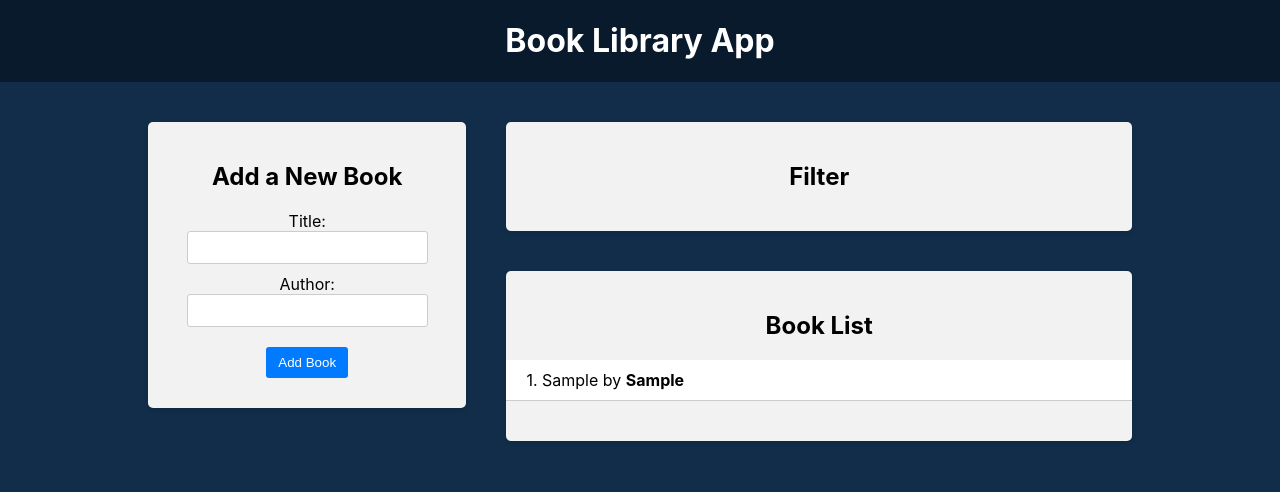
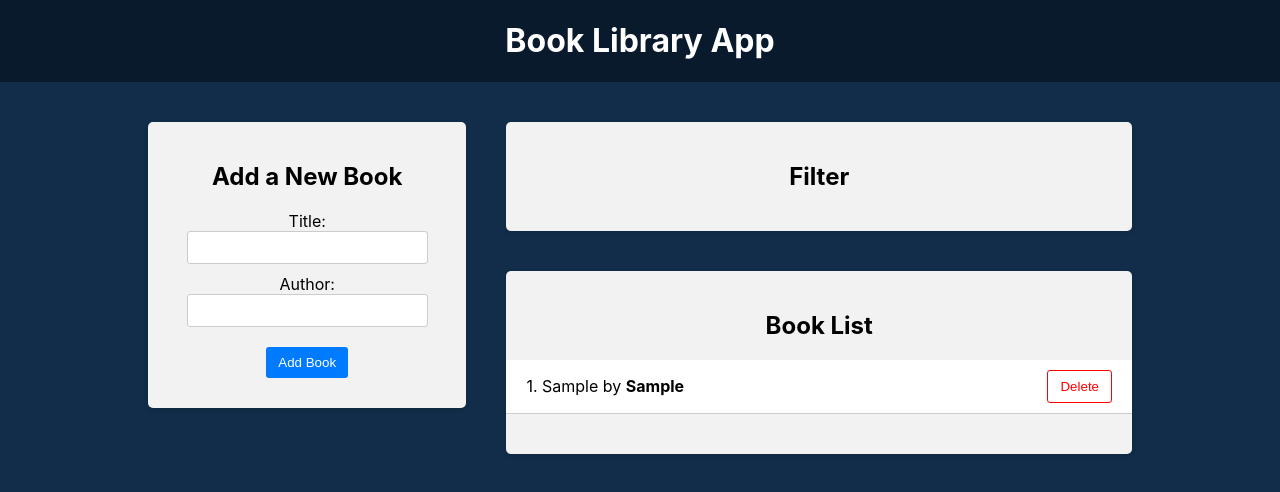
Before and after one commit to kitOl/react-projects, a React (Create React App) app in the folder 30-react-redux/frontend/: page / in a window 1280 px wide. Both pictures are taken after typing "Sample", "Sample" into the empty fields and a click on the button "Add Book". Shown: the top 492 px of the page. Built offline with nearby package versions, Linux system fonts and the light colour scheme.

Commit message:
Delete book by id

```diff
--- a/30-react-redux/frontend/package.json
+++ b/30-react-redux/frontend/package.json
@@ -9,6 +9,7 @@
     "@testing-library/user-event": "^13.5.0",
     "react": "^18.3.1",
     "react-dom": "^18.3.1",
+    "react-icons": "^5.2.1",
     "react-redux": "^9.1.2",
     "react-scripts": "5.0.1",
     "uuid": "^10.0.0",
--- a/30-react-redux/frontend/src/components/BookList/BookList.js
+++ b/30-react-redux/frontend/src/components/BookList/BookList.js
@@ -1,8 +1,17 @@
-import { useSelector } from "react-redux";
+import { useDispatch, useSelector } from "react-redux";
+import { deleteBook } from "../../redux/books/actionCreators";
+import { RiDeleteBin2Line } from "react-icons/ri";
+
 import "./BookList.css";
 
 const BookList = () => {
   const books = useSelector((state) => state.books);
+  const dispatch = useDispatch();
+
+  const handleDeleteBook = (id) => {
+    dispatch(deleteBook(id));
+  };
+
   return (
     <div className="app-block book-list">
       <h2>Book List</h2>
@@ -15,6 +24,11 @@
               <div className="book-info">
                 {++i}. {book.title} by <strong>{book.author}</strong>
               </div>
+              <div className="book-actions">
+                <button onClick={() => handleDeleteBook(book.id)}>
+                  Delete
+                </button>
+              </div>
             </li>
           ))}
         </ul>
--- a/30-react-redux/frontend/src/redux/books/actionCreators.js
+++ b/30-react-redux/frontend/src/redux/books/actionCreators.js
@@ -6,3 +6,10 @@
     payload: newBook,
   };
 };
+
+export const deleteBook = (id) => {
+  return {
+    type: a.DELETE_BOOK,
+    payload: id,
+  };
+};
--- a/30-react-redux/frontend/src/redux/books/actionTypes.js
+++ b/30-react-redux/frontend/src/redux/books/actionTypes.js
@@ -1 +1,2 @@
 export const ADD_BOOK = "ADD_BOOK";
+export const DELETE_BOOK = "DELETE_BOOK";
--- a/30-react-redux/frontend/src/redux/books/reducer.js
+++ b/30-react-redux/frontend/src/redux/books/reducer.js
@@ -6,6 +6,8 @@
   switch (action.type) {
     case a.ADD_BOOK:
       return [...state, action.payload];
+    case a.DELETE_BOOK:
+      return state.filter((book) => book.id !== action.payload);
     default:
       return state;
   }
```
Also changed, not shown: 2 other files (tests, documents, lock files or other folders).
